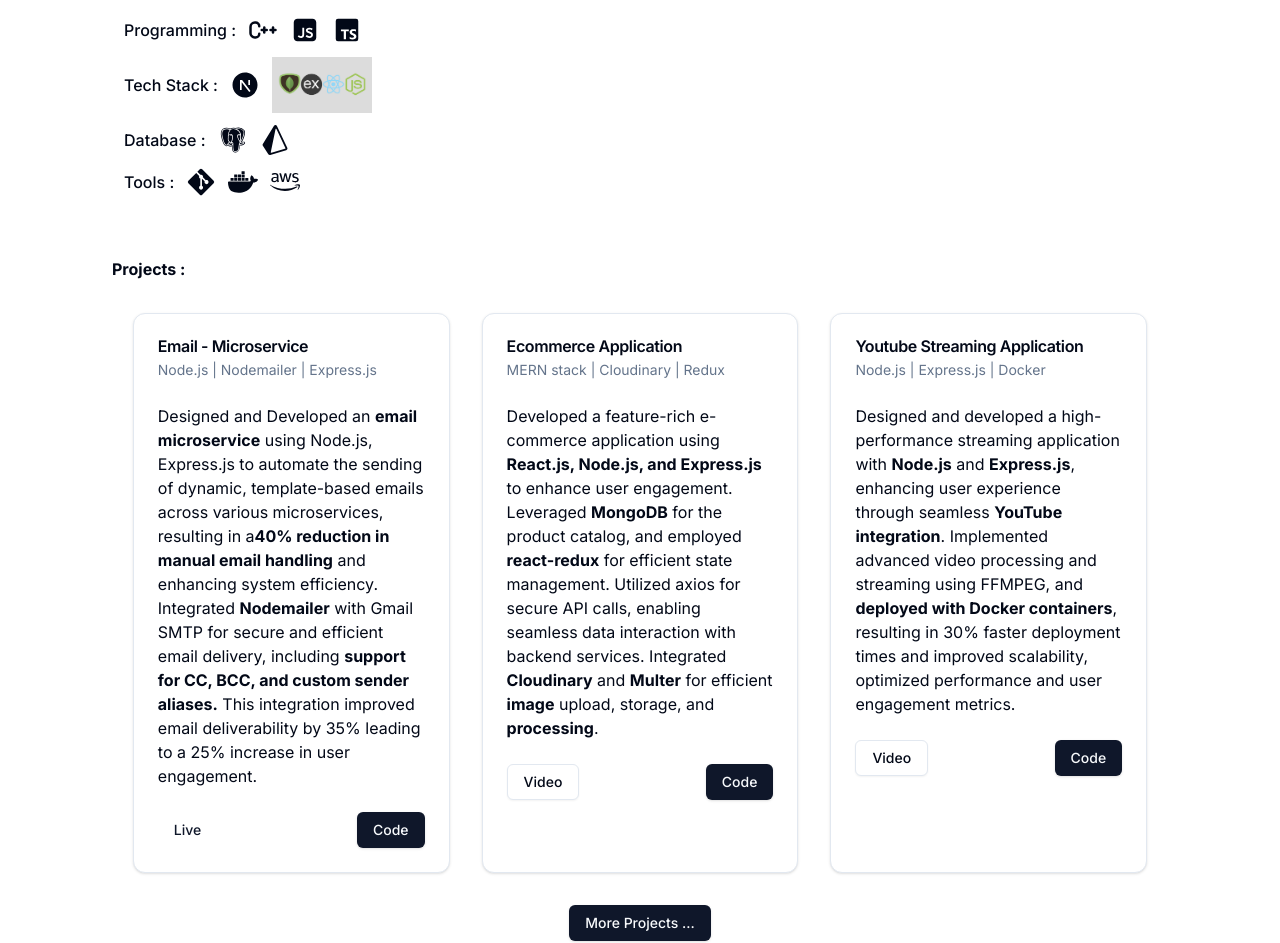
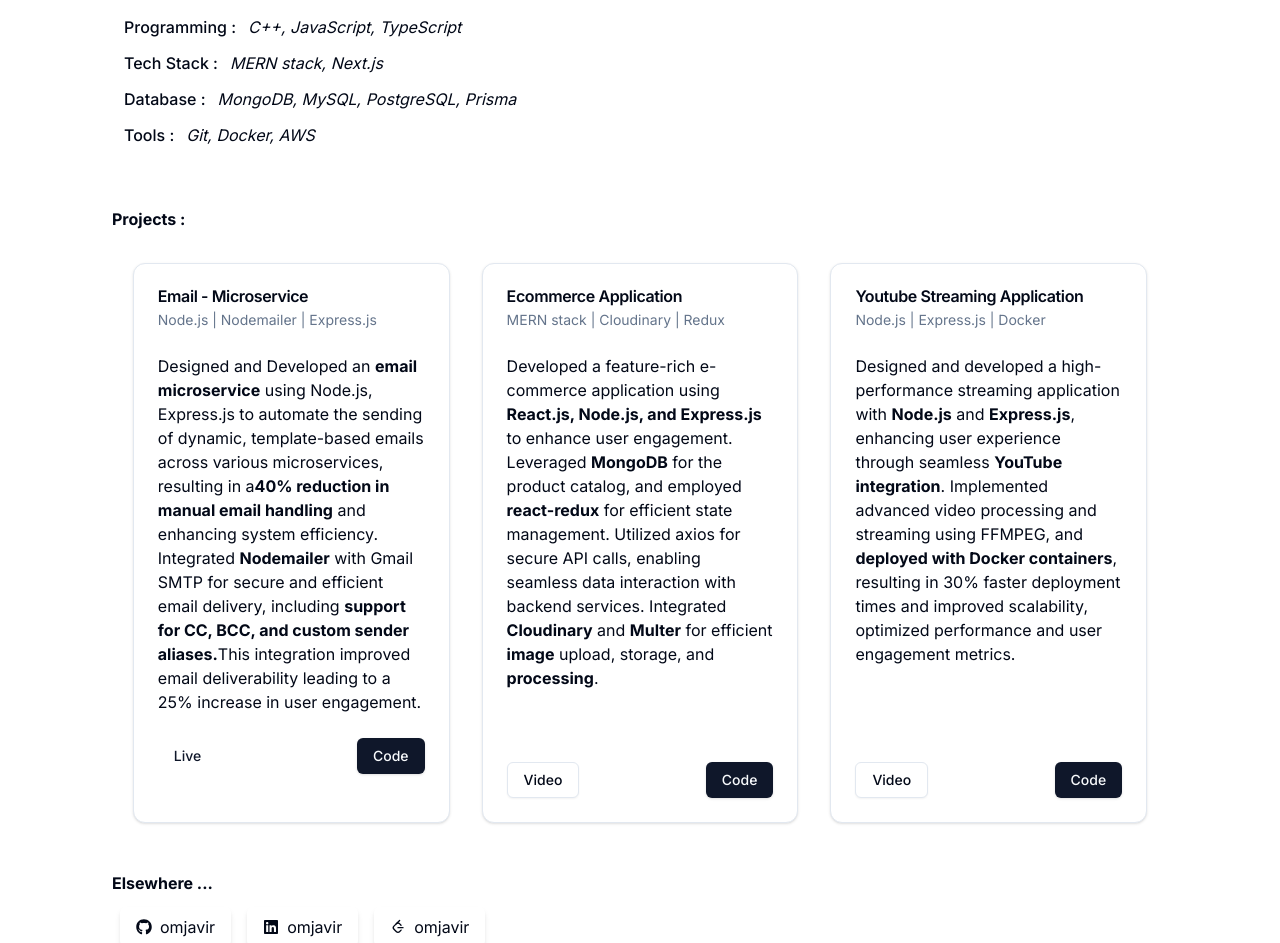
Before and after one commit to Omjavir/my-portfolio, a Next.js app: page / in a window 1280 px wide. Shown: the part 447-1390 px from the top of the page. Built offline with nearby package versions, Linux system fonts and the light colour scheme.

Commit message:
Fix: fixed cards layout

```diff
--- a/components/Footer.tsx
+++ b/components/Footer.tsx
@@ -1,7 +1,7 @@
 export default function Footer() {
   return (
     <div className="m-4 p-4 border-t-2">
-      <div className="flex justify-start">© 2024 Om. All rights reserved</div>
+      <div className="flex justify-start">©{new Date().getFullYear()} Om Javir.</div>
     </div>
   );
 }
--- a/components/Projects.tsx
+++ b/components/Projects.tsx
@@ -28,8 +28,9 @@ export default function Projects() {
               efficiency. <br />
               Integrated <b>Nodemailer</b> with Gmail SMTP for secure and
               efficient email delivery, including{" "}
-              <b>support for CC, BCC, and custom sender aliases.</b> This
-              integration improved email deliverability by 35% leading to a 25%
+              <b>support for CC, BCC, and custom sender aliases.</b>
+               This
+              integration improved email deliverability leading to a 25%
               increase in user engagement.
             </h4>
           </CardContent>
@@ -61,7 +62,7 @@ export default function Projects() {
               <b> processing</b>.
             </h4>
           </CardContent>
-          <CardFooter className="flex justify-between">
+          <CardFooter className="flex justify-between mt-12">
             <Link href={"https://www.youtube.com/watch?v=cPnbUn-4l9U"}>
               <Button variant={"outline"}>Video</Button>
             </Link>
@@ -87,7 +88,7 @@ export default function Projects() {
               performance and user engagement metrics.
             </h4>
           </CardContent>
-          <CardFooter className="flex justify-between">
+          <CardFooter className="flex justify-between mt-16 pt-2">
             <Link href={"https://youtu.be/A9khVQh9n_k"}>
               <Button variant={"outline"}>Video</Button>
             </Link>
@@ -98,11 +99,11 @@ export default function Projects() {
         </Card>
       </div>
 
-      <div className="m-4 p-4 flex justify-center">
+      {/* <div className="m-4 p-4 flex justify-center">
         <Link href={"https://portfolio-omjavir.vercel.app/projects"}>
           <Button variant={"default"}>More Projects ...</Button>
         </Link>
-      </div>
+      </div> */}
     </div>
   );
 }
--- a/components/Skills.tsx
+++ b/components/Skills.tsx
@@ -13,35 +13,45 @@ export default function Skills() {
       <div className="flex justify-start items-center m-3">
         <div className="font-medium">Programming : </div>
         <div className="px-3 flex flex-wrap gap-3">
-          <TbBrandCpp size={"30px"} />
+          <p>
+            <i>C++, JavaScript, TypeScript</i>
+          </p>
+          {/* <TbBrandCpp size={"30px"} />
           <RiJavascriptFill size={"30px"} />
-          <BiLogoTypescript size={"30px"} />
+          <BiLogoTypescript size={"30px"} /> */}
         </div>
       </div>
       <div className="flex justify-start items-center m-3">
         <div className="font-medium">Tech Stack : </div>
         <div className="px-3 flex flex-wrap justify-center items-center  gap-3">
-          <RiNextjsFill size={"30px"} />
-          <Image alt="Techstack" src={"/image.png"} width={100} height={100} />
+          <p>
+            <i>MERN stack, Next.js</i>
+          </p>
+          {/* <RiNextjsFill size={"30px"} />
+          <Image alt="Techstack" src={"/image.png"} width={100} height={100} /> */}
         </div>
       </div>
 
       <div className="flex justify-start items-center m-3">
         <div className="font-medium">Database : </div>
         <div className="px-3 flex flex-wrap gap-3">
+        <p>
+            <i>MongoDB, MySQL, PostgreSQL, Prisma</i>
+          </p>
           {/* <Image alt="Techstack" src={"/image.png"} width={180} height={140} /> */}
-          <BiLogoPostgresql size={"30px"} />
-          <SiPrisma size={"30px"} />
+          {/* <BiLogoPostgresql size={"30px"} />
+          <SiPrisma size={"30px"} /> */}
         </div>
       </div>
 
       <div className="flex justify-start items-center m-3">
         <div className="font-medium">Tools : </div>
         <div className="px-3 flex flex-wrap gap-3">
+          <p><i>Git, Docker, AWS</i></p>
           {/* <Image alt="Techstack" src={"/image.png"} width={180} height={140} /> */}
-          <FaGitAlt size={"30px"} />
+          {/* <FaGitAlt size={"30px"} />
           <IoLogoDocker size={"30px"} />
-          <FaAws size={"30px"} />
+          <FaAws size={"30px"} /> */}
         </div>
       </div>
     </div>
```
